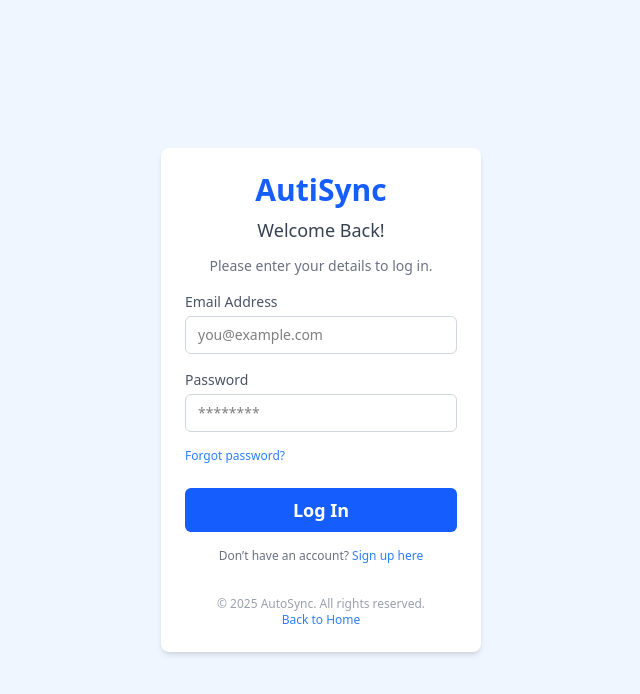
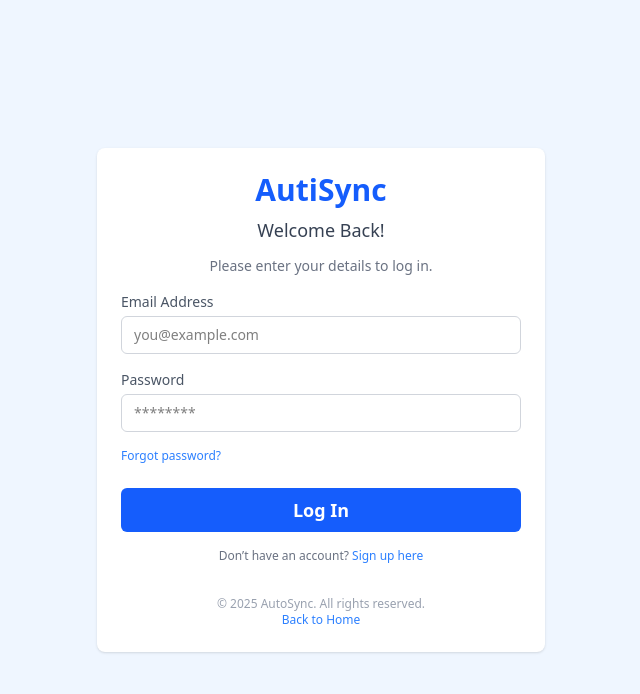
Before and after one commit to ValdezIsaiah/AutiSyncV2, a React app: page /loginpage in a window 1280 px wide. Shown: the top 694 px of the page, without its empty margins (319-959 px from the left). Built offline with nearby package versions, Linux system fonts and the light colour scheme; the HTML template or start-up script is replaced by a standard one.

Commit message:
Update LoginPage.jsx

```diff
--- a/src/pages/LoginPage.jsx
+++ b/src/pages/LoginPage.jsx
@@ -27,7 +27,7 @@
 
   return (
     <div className="flex justify-center items-center h-screen bg-blue-50">
-      <div className="bg-white p-6 rounded-lg shadow-md w-full max-w-sm sm:max-w-xs">
+      <div className="bg-white p-6 rounded-lg shadow w-full max-w-md sm:max-w-md ">
         <h2 className="text-3xl font-semibold text-center text-blue-600 mb-2">
           AutiSync
         </h2>
```
